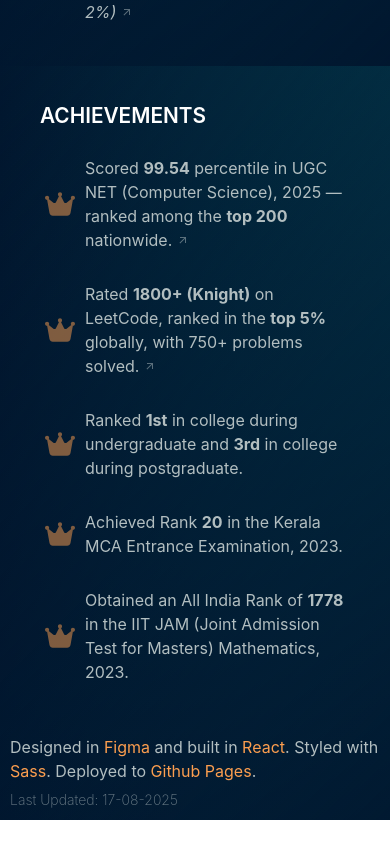
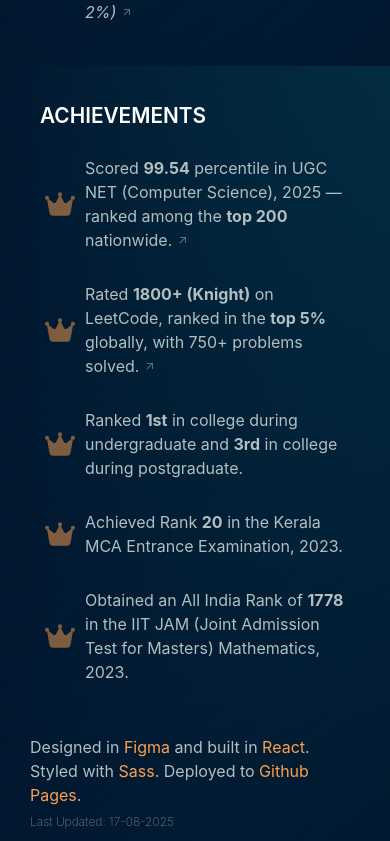
Before and after one commit to akshay-rajan/akshay-rajan.github.io, a React (Vite) app: page / in a window 390 px wide. Shown: the part 4154-4995 px from the top of the page. Before the commit the page ends 4974 px from the top, so only its background shows below. Built offline with nearby package versions, Linux system fonts and the light colour scheme.

Commit message:
Fix footer spacing

```diff
--- a/src/styles/main.scss
+++ b/src/styles/main.scss
@@ -15,6 +15,7 @@ html, body {
   width: 100%;
   overflow-x: hidden;
   box-sizing: border-box;
+  background-color: $background-color;
 }
 
 body {
@@ -244,4 +245,12 @@ footer {
     width: 100%;
     max-height: none;
   }
+
+  footer {
+    padding: 0 20px 0 20px;
+
+    .last-updated {
+      font-size: 12px;
+    }
+  }
 }
```
